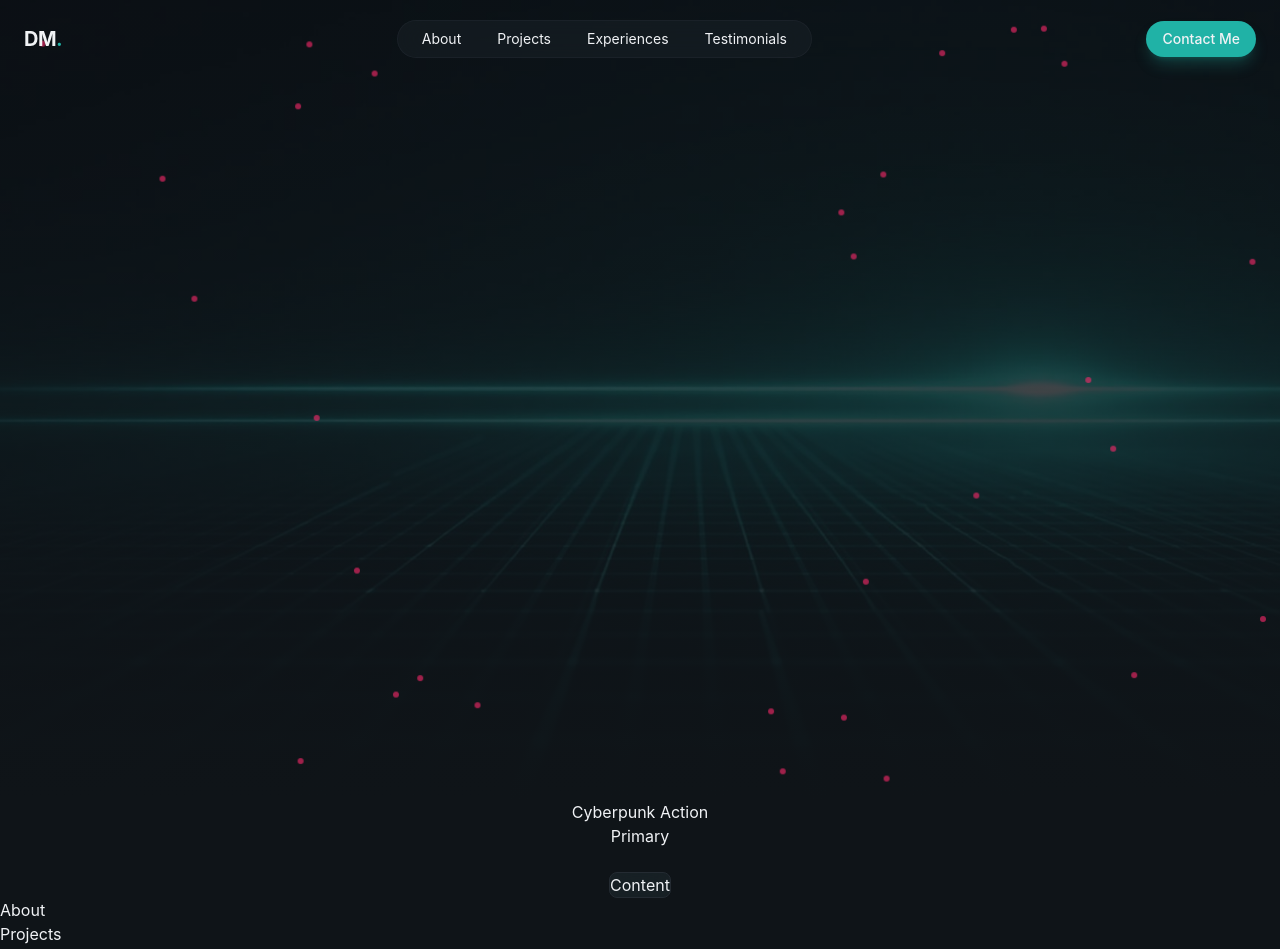
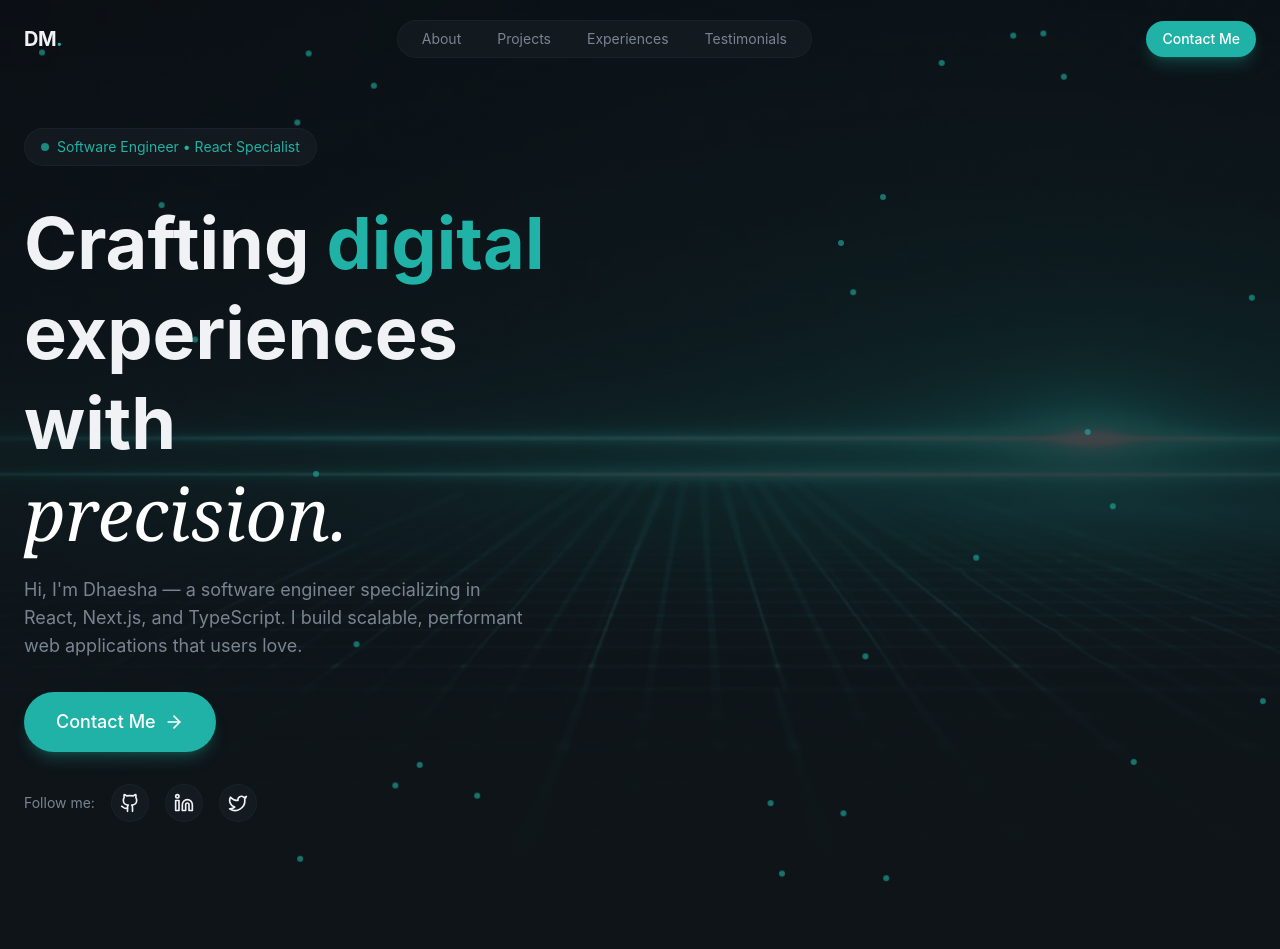
Before and after one commit to CodeDrip/react-modern-ux, a React (Vite) app: page / in a window 1280 px wide. Shown: the top 949 px of the page. After the commit the page ends 902 px from the top, so only its background shows below. Built offline with nearby package versions, Linux system fonts and the light colour scheme.

Commit message:
hero section

```diff
--- a/src/App.jsx
+++ b/src/App.jsx
@@ -11,36 +11,15 @@ function App() {
     <div className="min-h-screen overflow-x-hidden" >
       <Navbar />
       <main>
+
         <Hero/>
-<section className="flex flex-col items-center">
-        {/* <!-- Neon Pink Button --> */}
-<button class="bg-accent-400 text-accent-foreground shadow-neon-pink hover:bg-accent-300">
-  Cyberpunk Action
-</button>
 
-{/* <!-- Teal Primary --> */}
-<button class="bg-primary-400 text-primary-foreground shadow-neon-teal">
-  Primary
-</button>
-
-{/* <!-- Gradient Text --> */}
-<h1 class="bg-gradient-to-r from-accent-400 to-primary-400 bg-clip-text text-transparent">
-  Futuristic Title
-</h1>
-
-{/* <!-- Glass Card --> */}
-<div class="bg-surface/80 backdrop-blur-md border border-border shadow-glass rounded-lg">
-  Content
-</div>
-
-</section>
-
-
-        <About />
+        {/* <About />
         <Projects />
         <Experience />
         <Testimonials />
-        <Contact />
+        <Contact /> */}
+
       </main>
     </div>
   )
--- a/src/index.css
+++ b/src/index.css
@@ -2,12 +2,12 @@
 
 @theme {
 
-   --color-background: #0f1418;
+   /* --color-background: #0f1418;
   --color-foreground: #f0f2f5;
   --color-card: #141a1f;
   --color-surface: #1a2329;
   --color-primary: #20b2a6;
-  --color-accent: #ff2a6d; /* Neon Pink */
+  --color-accent: #ff2a6d; /* Neon Pink
   --color-success: #00f0c8;
   --color-warning: #f5a623;
   --color-destructive: #ff3864;
@@ -15,10 +15,9 @@
   --color-cyber: #bc13fe;
   --color-muted: #252e37;
   --color-border: #242b32;
-  --radius: 0.75rem;
+  --radius: 0.75rem; */
 
 
-/*
   --color-background: #0f1418;
   --color-foreground: #f0f2f5;
 
@@ -38,7 +37,7 @@
   --radius: 0.75rem;
 
   --color-highlight: #f5a623;
-  --color-surface: #1a2329; */
+  --color-surface: #1a2329;
 }
 
 @layer base {
--- a/src/sections/Hero.jsx
+++ b/src/sections/Hero.jsx
@@ -1,4 +1,13 @@
 import React from 'react'
+import Button from '../components/Button'
+import {
+  ArrowRight,
+  ChevronDown,
+  Github,
+  Linkedin,
+  Twitter,
+  Download,
+} from "lucide-react";
 
 const Hero = () => {
   return (
@@ -17,7 +26,7 @@ const Hero = () => {
           <div
             className="absolute w-1.5 h-1.5 rounded-full opacity-60"
             style={{
-              backgroundColor: "#ff2a6d",
+              backgroundColor: "#20B2A6",
               left: `${Math.random() * 100}%`,
               top: `${Math.random() * 100}%`,
               animation: `slow-drift ${
@@ -29,6 +38,69 @@ const Hero = () => {
         ))}
       </div>
 
+        {/* Content */}
+      <div className="container mx-auto px-6 pt-32 pb-20 relative z-10">
+        <div className="grid lg:grid-cols-2 gap-12 items-center">
+          {/* Left Column - Text Content */}
+          <div className="space-y-8">
+            <div className="animate-fade-in">
+              <span className="inline-flex items-center gap-2 px-4 py-2 rounded-full glass text-sm text-primary">
+                <span className="w-2 h-2 bg-primary rounded-full animate-pulse" />
+                Software Engineer • React Specialist
+              </span>
+            </div>
+
+            {/* Headline */}
+            <div className="space-y-4">
+              <h1 className="text-5xl md:text-6xl lg:text-7xl font-bold leading-tight animate-fade-in animation-delay-100">
+                Crafting <span className="text-primary glow-text">digital</span>
+                <br />
+                experiences with
+                <br />
+                <span className="font-serif italic font-normal text-white">
+                  precision.
+                </span>
+              </h1>
+              <p className="text-lg text-muted-foreground max-w-lg animate-fade-in animation-delay-200">
+                Hi, I'm Dhaesha — a software engineer specializing in
+                React, Next.js, and TypeScript. I build scalable, performant web
+                applications that users love.
+              </p>
+            </div>
+
+            {/* CTAs */}
+            <div className="flex flex-wrap gap-4 animate-fade-in animation-delay-300">
+              <Button size="lg">
+                Contact Me <ArrowRight className="w-5 h-5" />
+              </Button>
+              {/* <AnimatedBorderButton>
+                <Download className="w-5 h-5" />
+                Download CV
+              </AnimatedBorderButton> */}
+            </div>
+
+            {/* Social Links */}
+            <div className="flex items-center gap-4 animate-fade-in animation-delay-400">
+              <span className="text-sm text-muted-foreground">Follow me: </span>
+              {[
+                { icon: Github, href: "#" },
+                { icon: Linkedin, href: "#" },
+                { icon: Twitter, href: "#" },
+              ].map((social, idx) => (
+                <a
+                  key={idx}
+                  href={social.href}
+                  className="p-2 rounded-full glass hover:bg-primary/10 hover:text-primary transition-all duration-300"
+                >
+                  {<social.icon className="w-5 h-5" />}
+                </a>
+              ))}
+            </div>
+            </div>
+            </div>
+          </div>
+          {/* Right Column - Profile Image */}
+
 
     </section>
   )
```
